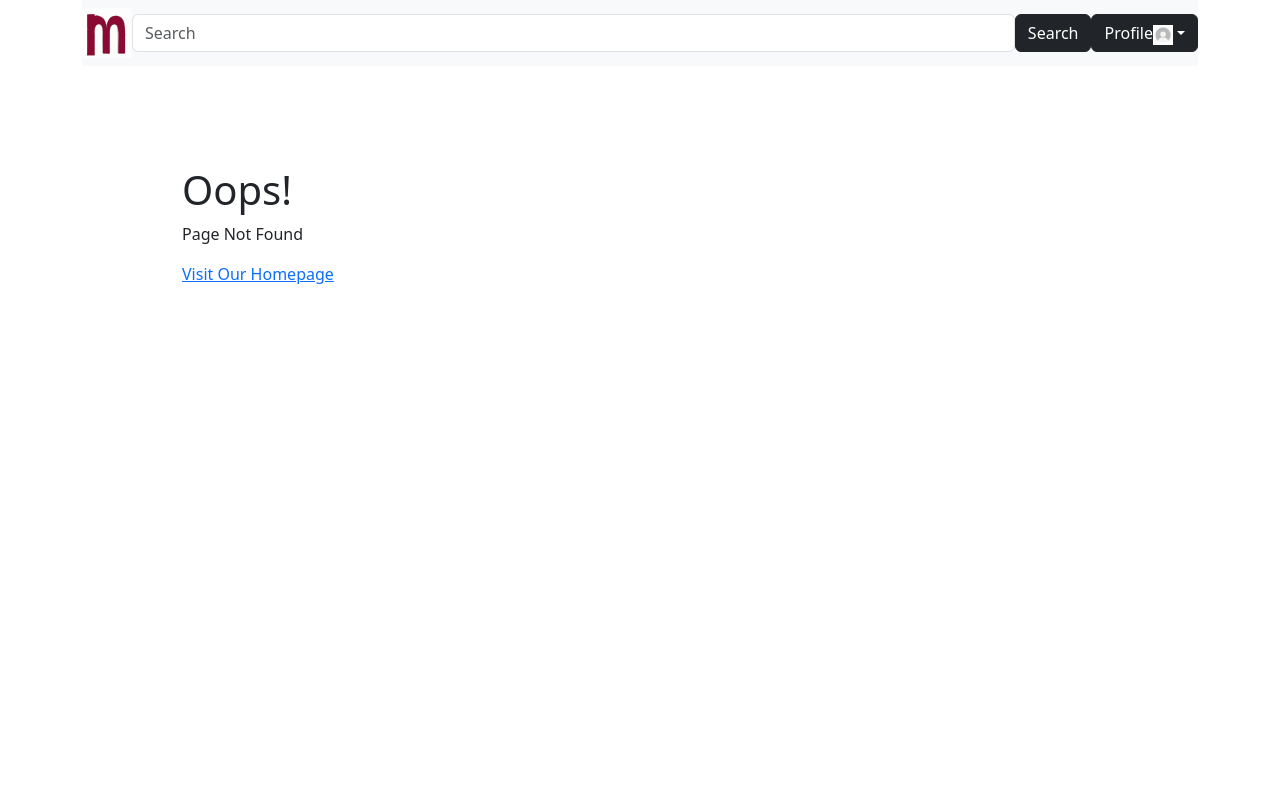
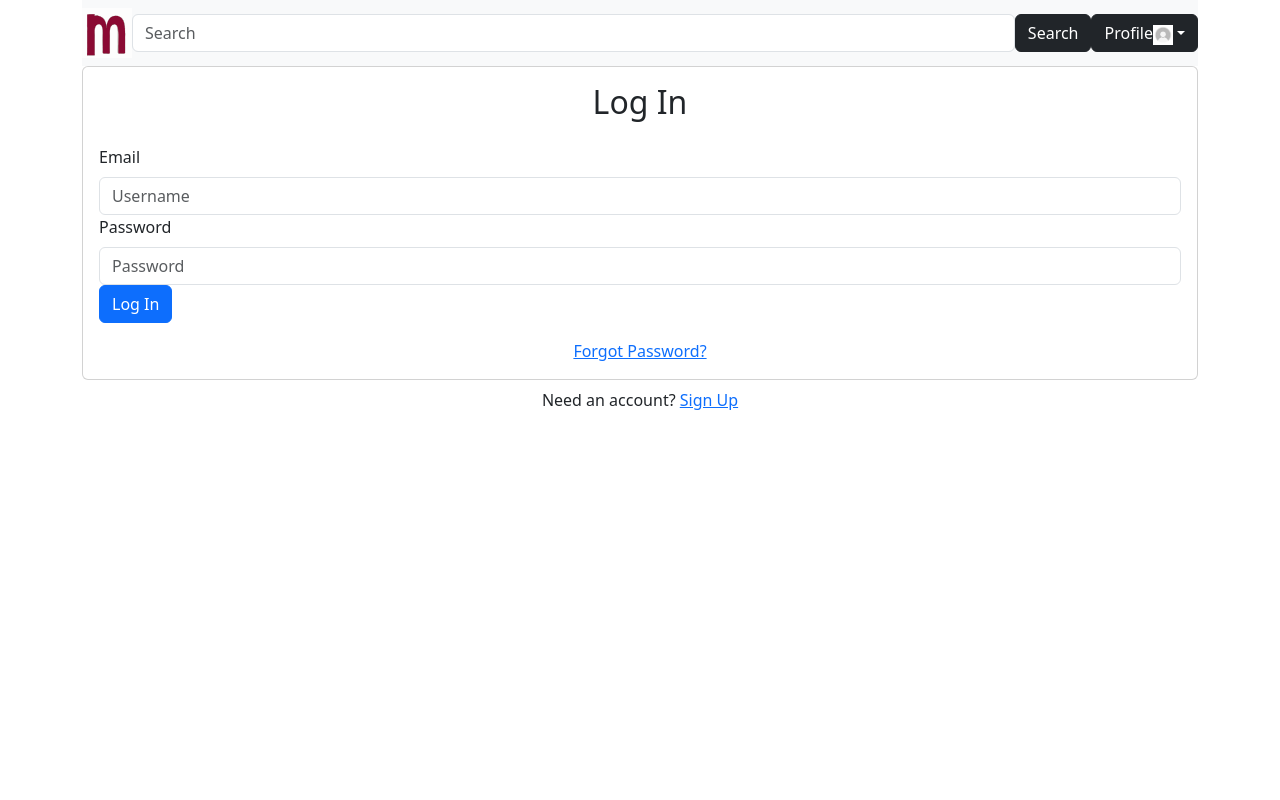
Before and after one commit to atamayev/Maroon-Medic, a React (Create React App) app in the folder frontend/: page /vet-login in a window 1280 px wide. Shown: the top 800 px of the page. Built offline with nearby package versions, Linux system fonts and the light colour scheme; no server answers.

Commit message:
changed links to be specific to vet
/login-->/vet-login
/register-->/vet-register
Placed vet specific components into their own folder

```diff
--- a/frontend/src/App.js
+++ b/frontend/src/App.js
@@ -2,18 +2,20 @@ import React, {useState, useEffect} from 'react';
 import {Routes, Route} from 'react-router-dom'
 import {Container} from 'react-bootstrap';
 import "./CSS/footer.css"
+import VetDataService from "./Services/vet-service"
+//Publicly accessible:
+import Header from './Components/header';
 import HomeVetsList from "./Components/home-vets-list"
 import SpecificVetsList from "./Components/specific-vets-list"
-import Header from './Components/header';
+import Vet from './Components/vet';
 import Footer from './Components/footer';
-import Register from "./Components/register";
-import Login from "./Components/login";
-import Vet from './Components/vet';
 import Missing from './Components/missing';
-import NewVet from './Components/new-vet';
-import VetDataService from "./Services/vet-service"
-import Dashboard from './Components/dashboard';
-import EditVetProfile from './Components/edit-vet-profile';
+//Vet Specific:
+import VetRegister from "./Components/Vet/vet-register"
+import VetLogin from "./Components/Vet/vet-login"
+import NewVet from "./Components/Vet/new-vet"
+import Dashboard from "./Components/Vet/dashboard"
+import EditVetProfile from "./Components/Vet/edit-vet-profile"
 
 export default function App() {
   const [UUID, setUUID] = useState(null)
@@ -74,8 +76,8 @@ export default function App() {
           <Route exact path = '/user/:id' element = {<Vet/>} />
 
           {/* Don't need the search header: */}
-          <Route exact path = '/register' element = {<Register/>} />
-          <Route exact path = '/login' element = {<Login/>} />
+          <Route exact path = '/vet-register' element = {<VetRegister/>} />
+          <Route exact path = '/vet-login' element = {<VetLogin/>} />
           <Route exact path = '/new-vet' element = {<NewVet/>} />
           <Route exact path = '/dashboard' element = {<Dashboard/>} />
           <Route exact path = '/edit-vet-profile' element = {<EditVetProfile/>} />
--- a/frontend/src/Components/dashboard.js
+++ b/frontend/src/Components/Vet/dashboard.js
@@ -1,7 +1,7 @@
 import React, {useEffect, useState} from 'react'
 import {Link} from "react-router-dom";
 import {Button, Card} from 'react-bootstrap';
-import VetDataService from "../Services/vet-service.js";
+import VetDataService from "../../Services/vet-service.js";
 
 export default function Dashboard() {
     const [DoctorUUID, setDoctorUUID] = useState(null)
@@ -50,7 +50,7 @@ export default function Dashboard() {
                   <Card>
                     <Card.Body>
                       <p>Session Timed out. Please log in again </p>;
-                      <Link to= {'/login'}>
+                      <Link to= {'/vet-login'}>
                         <Button variant="primary">
                             <p>Login</p>
                         </Button>
@@ -95,12 +95,12 @@ export default function Dashboard() {
        <Card>
           <Card.Body>
             <p>Please register or login first </p>;
-            <Link to= {'/register'}>
+            <Link to= {'/vet-register'}>
                 <Button variant="primary">
                     <p>Register</p>
                 </Button>
           </Link>
-          <Link to= {'/login'}>
+          <Link to= {'/vet-login'}>
                 <Button variant="primary">
                     <p>Login</p>
                 </Button>
--- a/frontend/src/Components/edit-vet-profile.js
+++ b/frontend/src/Components/Vet/edit-vet-profile.js
@@ -30,7 +30,7 @@ export default function EditVetProfile() {
       <Card>
         <Card.Body>
           <p>Please register or login first </p>;
-          <Link to= {'/register'}>
+          <Link to= {'/vet-register'}>
               <Button variant="primary">
                   <p>Register</p>
               </Button>
--- a/frontend/src/Components/new-vet.js
+++ b/frontend/src/Components/Vet/new-vet.js
@@ -63,7 +63,7 @@ export default function NewVet () {
      <Card>
         <Card.Body>
           <p>Please register first </p>;
-          <Link to= {'/register'}>
+          <Link to= {'/vet-register'}>
               <Button variant="primary">
                   <p>Register</p>
               </Button>
--- a/frontend/src/Components/login.js
+++ b/frontend/src/Components/Vet/vet-login.js
@@ -3,7 +3,7 @@ import {Card, Button, Form, Alert } from 'react-bootstrap'
 import {Link, useNavigate } from "react-router-dom";
 import VetDataService from '../Services/vet-service'
 
-export default function Login() {
+export default function VetLogin() {
   const [email, setEmail] = useState('');
   const [password, setPassword] = useState('');
   const [error, setError] = useState("");
@@ -64,7 +64,7 @@ export default function Login() {
                 </Card.Body>
         </Card>
         <div className='w-100 text-center mt-2'>
-            Need an account? <Link to = "/register">Sign Up</Link>
+            Need an account? <Link to = "/vet-register">Sign Up</Link>
         </div>
     </>
   )
--- a/frontend/src/Components/register.js
+++ b/frontend/src/Components/Vet/vet-register.js
@@ -3,7 +3,7 @@ import {Card, Button, Form, Alert } from 'react-bootstrap'
 import {Link, useNavigate} from "react-router-dom";
 import VetDataService from '../Services/vet-service'
 
-export default function Register() {
+export default function VetRegister() {
   const emailRef = useRef();
   const passwordRef = useRef();
   const passwordConfirmRef = useRef();
@@ -73,7 +73,7 @@ export default function Register() {
             </Card.Body>
         </Card>
         <div className='w-100 text-center mt-2'>
-            Already have an account? <Link to = "/login">Log In</Link>
+            Already have an account? <Link to = "/vet-login">Log In</Link>
         </div>
     </>
   )
--- a/frontend/src/Components/footer.js
+++ b/frontend/src/Components/footer.js
@@ -50,7 +50,7 @@ export default function Footer() {
             <MDBCol md="2" lg="2" xl="2" className='mx-auto mb-4 text-white'>
               <h6 className='fw-bold mb-4'>Are you a top veterinarian?</h6>
               <p>
-                <a href='/new-vet' className='text-reset' style={{ textDecoration: 'none' }}>
+                <a href='/vet-register' className='text-reset' style={{ textDecoration: 'none' }}>
                   List your practice on MaroonMedic
                 </a>
               </p>
--- a/frontend/src/Components/header.js
+++ b/frontend/src/Components/header.js
@@ -135,8 +135,8 @@ export default function Header ( {onSearch}) {
           </div>
         ):(
           <div>
-          <Dropdown.Item href="/register" className='fw-bold'>Sign up</Dropdown.Item>
-          <Dropdown.Item href="/login">Log In</Dropdown.Item>
+          <Dropdown.Item href="/vet-register" className='fw-bold'>Sign up</Dropdown.Item>
+          <Dropdown.Item href="/vet-login">Log In</Dropdown.Item>
           </div>
         )}
 {/*
--- a/frontend/src/Components/specific-vets-list.js
+++ b/frontend/src/Components/specific-vets-list.js
@@ -1,6 +1,5 @@
 import React, {useState, useEffect} from 'react';
-import Card from 'react-bootstrap/Card';
-import Button from 'react-bootstrap/Button';
+import {Card, Button} from 'react-bootstrap';
 import {Link, useParams} from "react-router-dom";
 import VetDataService from "../Services/vet-service"
 
--- a/frontend/src/Components/vet.js
+++ b/frontend/src/Components/vet.js
@@ -107,7 +107,7 @@ export default function Vet () {
             <div>
             </div>
           ):
-          <Link to= {'/login'}>
+          <Link to= {'/vet-login'}>
                 <Button variant="primary">
                     <p>Login</p>
                 </Button>
```
Also changed, not shown: 1 other file (tests, documents, lock files or other folders).
